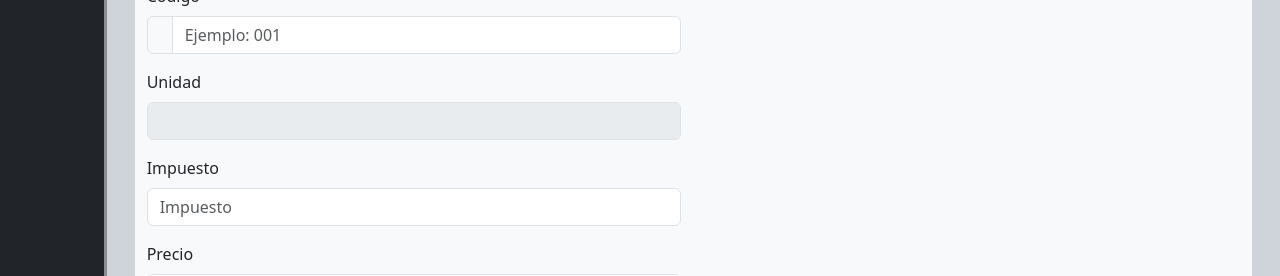
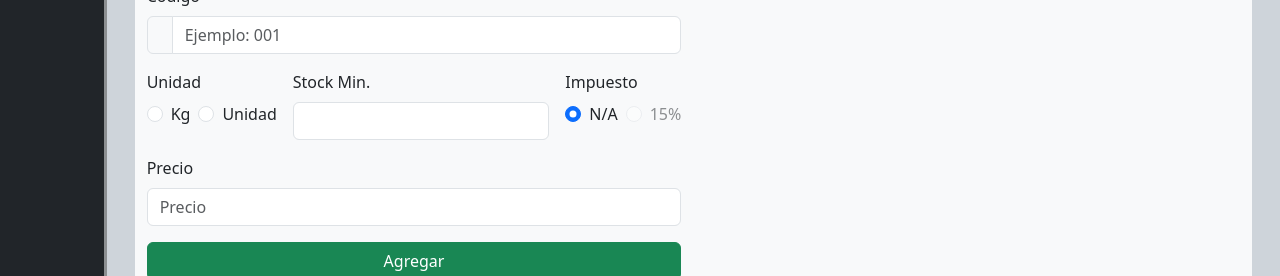
Before and after one commit to leyv4a/Gevpoint, a React (Vite) app: page /productos/agregar in a window 1280 px wide. Shown: the part 307-583 px from the top of the page. Built offline with nearby package versions, Linux system fonts and the light colour scheme; no server answers.

Commit message:
Categorias JSX Added, ProductosAgregar.jsx Modified

```diff
--- a/src/App.jsx
+++ b/src/App.jsx
@@ -5,6 +5,7 @@ import {Route, Routes} from "react-router-dom";
 import Productos from "./components/pages/Productos";
 import ProductosEntradas from "./components/pages/ProductosEntradas";
 import ProductosAgregar from "./components/pages/ProductosAgregar";
+import Categorias from "./components/pages/Categorias";
 import Dashboard from "./components/pages/Dashboard";
 import Ventas from "./components/pages/Ventas";
 
@@ -21,6 +22,7 @@ function App() {
             <Route path="/productos" element={<Productos/>}/>
             <Route path="/productos/entradas" element={<ProductosEntradas/>}/>
             <Route path="/productos/agregar" element={<ProductosAgregar/>}/>
+            <Route path="/productos/categorias" element={<Categorias/>}/>
             <Route path="/dashboard" element={<Dashboard/>}/>
             <Route path="/ventas" element={<Ventas/>}/>
           </Routes>
--- /dev/null
+++ b/src/components/pages/Categorias.jsx
@@ -0,0 +1,57 @@
+import React from "react";
+import HeaderInventario from "../shared/headerInventario";
+import { BiSolidCategory } from "react-icons/bi";
+import { useState, useEffect } from "react";
+import Axios from "axios";
+
+export default function Categorias() {
+
+    const [nombre, setNombre] = useState("");
+
+    const agregarCategoria = ()=>{
+        Axios.post("http://localhost:3001/category", {
+            nombre: nombre
+        }).then(alert('Entrada agregada con exito'));
+
+    }
+
+  return (
+    <main className="m-3" style={{ height: "83vh" }}>
+      <HeaderInventario>
+        <BiSolidCategory /> Agregar productos
+      </HeaderInventario>
+      <hr />
+      <div className="mt-2 bg-light h-100">
+        <div className="container-fluid">
+          <div className="row">
+            <div className="col-6">
+              <form onSubmit={agregarCategoria}>
+                <div className="mb-3">
+                  <label htmlFor="nombre" className="form-label">
+                    Categoria
+                  </label>
+                  <input
+                    type="text"
+                    className="form-control"
+                    id="nombre"
+                    placeholder="Nombre"
+                    onChange={(e) => {setNombre(e.target.value)}}
+                  />
+                </div>
+                <div className="mb-3 d-flex gap-2">
+
+                </div>
+                <div className="mb-3 d-grid">
+                    <input  className="btn btn-success" type="submit" value="Agregar" />
+                </div>
+              </form>
+            </div>
+            <div className="col-6">
+              TABLA MOSTRAR PRODUCTOS CON EDITAR/ELIMINAR
+            </div>
+          </div>
+        </div>
+      </div>
+    </main>
+  );
+}
--- a/src/components/pages/ProductosAgregar.jsx
+++ b/src/components/pages/ProductosAgregar.jsx
@@ -5,27 +5,25 @@ import { useState, useEffect} from 'react';
 import Axios from 'axios';
 export default function ProductosAgregar() {
 
+  //Guarda los valores del formulario
+  const [nombre, setNombre] = useState("");
+  const [precio, setPrecio] = useState(0);
+  const [minimo, setMinimo] = useState(0);
+  const [codigo, setCodigo] = useState(0);
+  const [categoria, setCategoria] = useState("");
+
   //Lista las categorias de la base de datos
   const [categorias, setCategorias] = useState([]);
   //Recupera el codigo en base a
-  const [codigo, setCodigo] = useState('');
-  const [unidad, setUnidad] = useState('');
+  const [inicialCodigo, setInicial] = useState('');
+  const [unidadMedida, setUnidad] = useState('');
 
+  //HACER UN SELECT BY ID PARA CONSULTAR LA INICIAL
   //Recupera los cambios del <Select> de categorias y asigna automaticamente el codigo y la unidad
   const handeChange = (e) =>{
-  var code = "";
-   var unidad = e.target.value;
-    if (unidad.includes("Frutas") && unidad.includes("U")){
-      setCodigo("M");
-      setUnidad('U');
-      console.log(codigo);
-    }else if (unidad.includes("Frutas") && !unidad.includes("U")) {
-      setCodigo("F");
-      setUnidad('kg');
-    }else{
-     console.log("A");
-     setUnidad('U');
-    }
+    setCategoria(e.target.value);
+
+    console.log( categoria  );
   };
 
   //Recupera las categorias de la base de datos mediante una peticion get
@@ -48,7 +46,7 @@ export default function ProductosAgregar() {
                   <form>
                     <div className="mb-3">
                       <label className="form-label">Nombre</label>
-                      <input type="text" className="form-control" placeholder="Nombre" />
+                      <input type="text" className="form-control" onChange={(e) => {setNombre(e.target.value)}} placeholder="Nombre" />
                     </div>
                     <div className="mb-3">
                       <label className="form-label">Categoria</label>
@@ -56,7 +54,7 @@ export default function ProductosAgregar() {
                       }>
                         {
                           categorias.map((categoria, index) => (
-                            <option key={index} value={categoria.nombre}>{categoria.nombre}</option>
+                            <option key={index} value={categoria.id}>{categoria.nombre}</option>
                           ))
                         }
                       </select>
@@ -64,21 +62,53 @@ export default function ProductosAgregar() {
                     <div className="mb-3">
                       <label className="form-label">Codigo</label>
                       <div className="input-group mb-3">
-                        <span className="input-group-text" id="basic-addon1">{codigo}</span>
-                        <input type="text" className="form-control" placeholder="Ejemplo: 001" aria-label="Username" aria-describedby="basic-addon1"/>
+                        <span className="input-group-text" >{inicialCodigo}</span>
+                        <input type="text" className="form-control" onChange={(e)=>{setCodigo(inicialCodigo+e.target.value)}} placeholder="Ejemplo: 001" aria-label="Username" aria-describedby="basic-addon1"/>
                       </div>
                     </div>
-                    <div className="mb-3">
+                      <div className="d-flex gap-3 mb-3">
+                      <div>
                       <label className="form-label">Unidad</label>
-                      <input type="text" disabled className="form-control" value={unidad} />
+                      <div className="d-flex gap-2">
+                        <div className="form-check">
+                          <input className="form-check-input" type="radio" name="radioUnidad" id="kg" />
+                          <label className="form-check-label" htmlFor="kg">
+                            Kg
+                          </label>
+                        </div>
+                        <div className="form-check">
+                          <input className="form-check-input" type="radio" name="radioUnidad" id="unidad" />
+                          <label className="form-check-label" htmlFor='unidad'>
+                            Unidad
+                          </label>
+                        </div>
+                      </div>
                     </div>
-                    <div className="mb-3">
-                      <label className="form-label">Impuesto</label>
-                      <input type="text" className="form-control" placeholder="Impuesto" />
-                    </div>
+                        <div className="">
+                        <label className="form-label">Stock Min.</label>
+                         <input type="number" pattern="^[0-9]+(\.[0-9]+)?$" onChange={(e)=>{setMinimo(e.target.value)}} className="form-control" />
+                        </div>
+                      <div >
+                        <label className="form-label">Impuesto</label>
+                        <div className="d-flex gap-2">
+                        <div className="form-check">
+                        <input className="form-check-input" type="radio" name="flexRadioDefault" id="noAplica" defaultChecked/>
+                        <label className="form-check-label" htmlFor="noAplica">
+                          N/A
+                        </label>
+                      </div>
+                      <div className="form-check">
+                        <input className="form-check-input" type="radio" name="flexRadioDefault" id="radioIva" disabled/>
+                        <label className="form-check-label" htmlFor='radioIva'>
+                          15%
+                        </label>
+                      </div>
+                        </div>
+                      </div>
+                      </div>
                     <div className="mb-3">
                       <label className="form-label">Precio</label>
-                      <input type="text" className="form-control" placeholder="Precio" />
+                      <input type="number" className="form-control" onChange={(e)=>{setPrecio(e.target.value)}} placeholder="Precio"/>
                     </div>
                     <div className="d-grid">
                     <button type='submit' className='btn btn-success'>Agregar</button>
--- a/src/components/shared/HeaderInventario.jsx
+++ b/src/components/shared/HeaderInventario.jsx
@@ -10,7 +10,7 @@ function HeaderInventario({children}) {
           <li><NavLink style={{"textDecoration": "none"}} className={"text-dark"} to={"/productos"}>Inventario</NavLink></li>
           <li><NavLink style={{"textDecoration": "none"}} className={"text-dark"} to={"/productos/entradas"}>Registrar Entrada</NavLink></li>
           <li><NavLink style={{"textDecoration": "none"}} className={"text-dark"} to={"/productos/agregar"}>Registrar Producto</NavLink></li>
-          <li><NavLink style={{"textDecoration": "none"}} className={"text-dark"} to={"/productos/categoria"}>Registrar Categoria</NavLink></li>
+          <li><NavLink style={{"textDecoration": "none"}} className={"text-dark"} to={"/productos/categorias"}>Registrar Categoria</NavLink></li>
       </ul>
     </nav>
     </>
```
